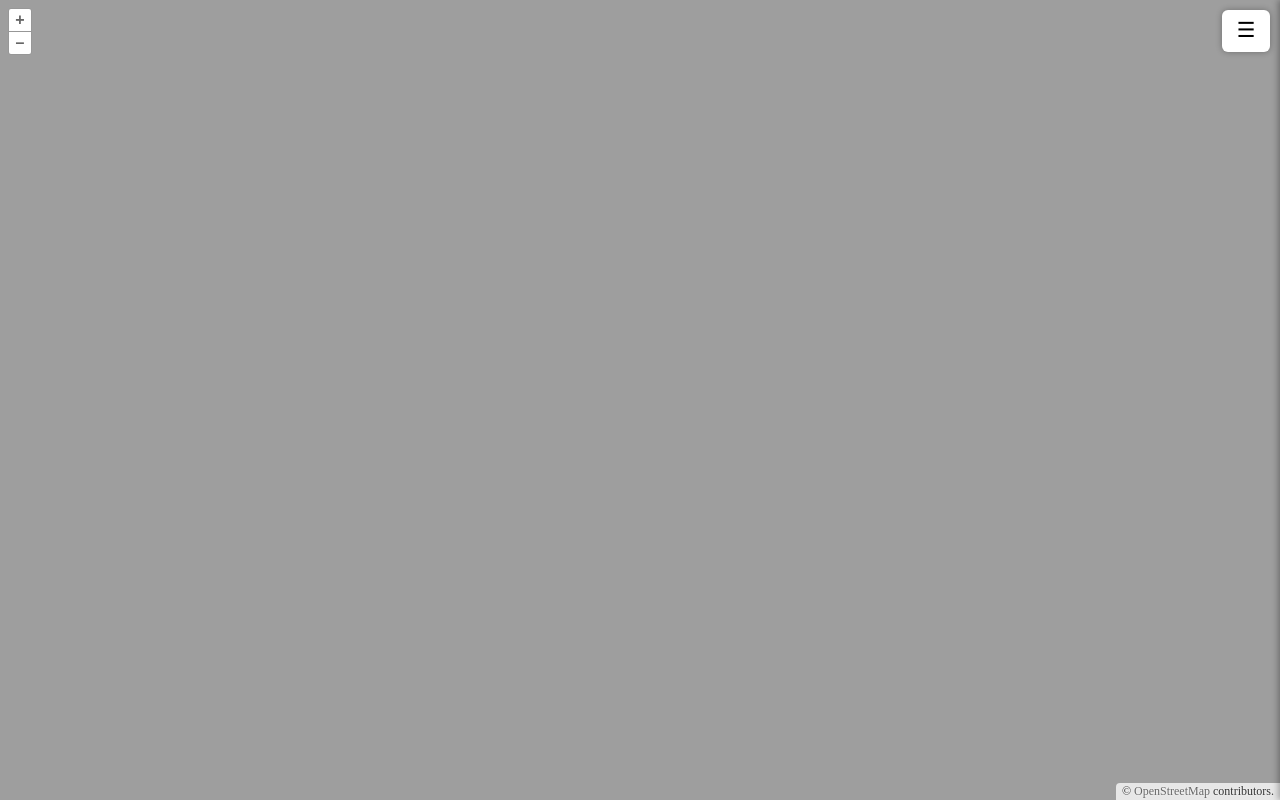
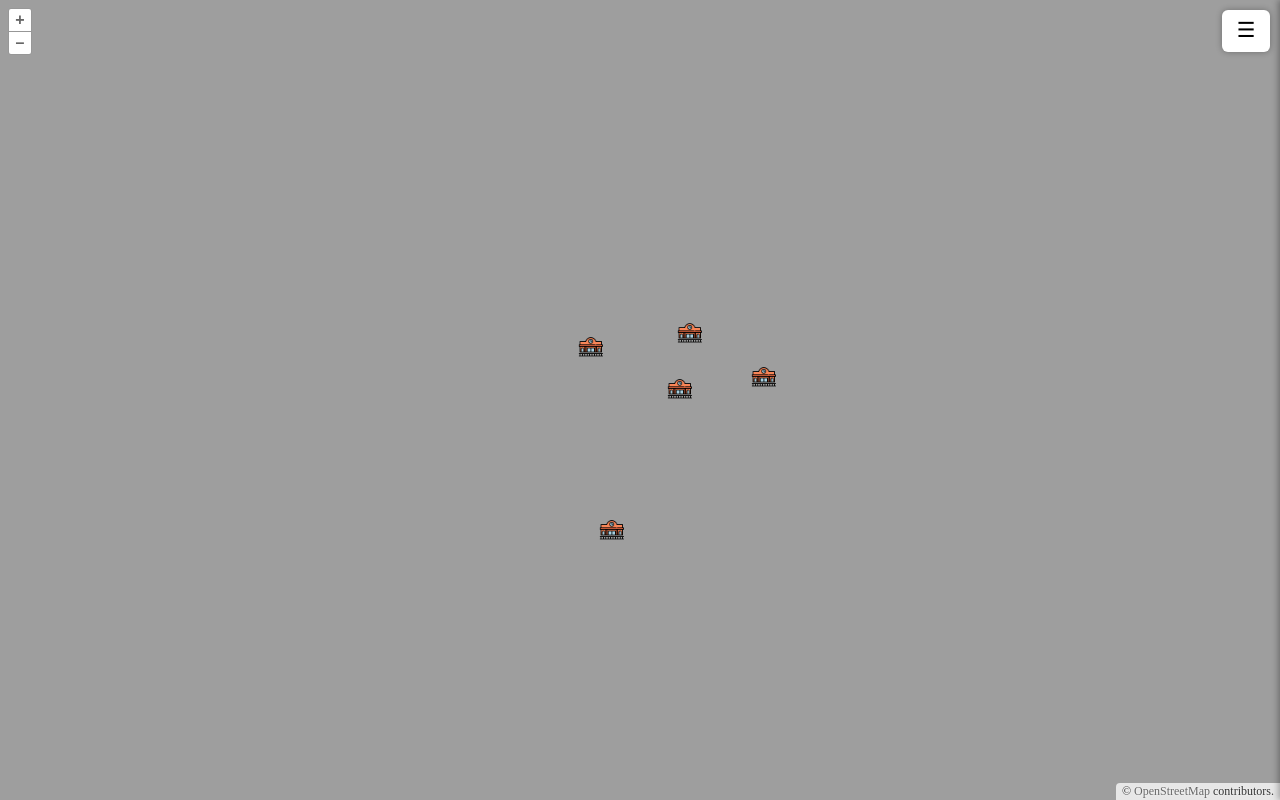
Before and after one commit to fenesiaron1/Budapest-Route-Planner, a website built with Vite: page index.html in a window 1280 px wide. Shown: the top 800 px of the page. Built offline with nearby package versions, Linux system fonts and the light colour scheme; no server answers.

Commit message:
Added the more important bkk stations, right clicking them will reveal the specified info on the side panel.

```diff
--- a/index.html
+++ b/index.html
@@ -33,6 +33,14 @@
         <button class="saved-action">Add</button>
         <button class="saved-delete" hidden>Delete</button>
       </div>
+
+      <div id="stationInfo" hidden>
+        <hr>
+        <h3 id="stationName"></h3>
+        <div id="stationType"></div>
+        <div id="stationDescription"></div>
+      </div>
+
     </div>
 
     <div id="controls">
--- a/src/map.js
+++ b/src/map.js
@@ -9,6 +9,7 @@ import VectorLayer from 'ol/layer/Vector';
 import VectorSource from 'ol/source/Vector';
 import { Icon, Style } from 'ol/style';
 import Stroke from 'ol/style/Stroke.js';
+import GeoJSON from 'ol/format/GeoJSON.js';
 
 export const map = new Map({
   target: 'map',
@@ -52,6 +53,13 @@ export const savedLayer = new VectorLayer({
     })
 });
 savedLayer.setZIndex(15);
+
+export const stationsLayer = new VectorLayer({
+    source: new VectorSource({
+        features: [],
+    })
+});
+stationsLayer.setZIndex(12);
 
 export const geolocStyle = new Style({
   image: new Icon({
@@ -101,6 +109,14 @@ export const favoriteStyle = new Style({
   }),
 });
 
+export const stationStyle = new Style({
+  image: new Icon({
+    src: 'src/station.png',
+    anchor: [0.5, 1],
+    scale: 0.05
+  }),
+});
+
 export const routeStyle = new Style({
   stroke: new Stroke({
     color: 'red',
@@ -112,6 +128,7 @@ map.addLayer(markerLayer);
 map.addLayer(routeLayer);
 map.addLayer(geolocLayer);
 map.addLayer(savedLayer);
+map.addLayer(stationsLayer);
 
 export function addMarker(coord) {
   const marker = new Feature({
@@ -185,3 +202,19 @@ export function removeSavedMarker(type) {
   if (existing) savedLayer.getSource().removeFeature(existing);
   persistSavedMarkers();
 }
+
+async function loadStations() {
+  try {
+    const response = await fetch('src/stations.geojson');
+    const geojsonData = await response.json();
+    const features = new GeoJSON().readFeatures(geojsonData, {
+      dataProjection: 'EPSG:4326',
+      featureProjection: 'EPSG:3857'
+    });
+    features.forEach(feature => feature.setStyle(stationStyle));
+    stationsLayer.getSource().addFeatures(features);
+  } catch (e) {
+    console.error('Failed to load stations', e);
+  }
+}
+loadStations();
--- a/src/ui.js
+++ b/src/ui.js
@@ -11,7 +11,7 @@ import VectorSource from 'ol/source/Vector';
 import { Icon, Style } from 'ol/style';
 import LineString from 'ol/geom/LineString.js';
 import Stroke from 'ol/style/Stroke.js';
-import { map, markerLayer, routeLayer, geolocLayer, geolocStyle, markerStyle, routeStyle, addMarker, savedLayer, getSavedMarker, setSavedMarker, removeSavedMarker, loadSavedMarkers } from './map.js';
+import { map, markerLayer, routeLayer, geolocLayer, geolocStyle, markerStyle, routeStyle, addMarker, savedLayer, stationsLayer, getSavedMarker, setSavedMarker, removeSavedMarker, loadSavedMarkers } from './map.js';
 import { getGeolocation, geolocMarker } from './geolocation.js';
 import { drawRoute, routingEvents } from './routing.js';
 
@@ -33,6 +33,11 @@ const durationEl = document.getElementById('duration');
 const savedToggleBtn = document.getElementById('savedToggleBtn');
 const savedPanel = document.getElementById('savedPanel');
 const savedTypes = ['home', 'workplace', 'study', 'favorite'];
+
+const stationInfoEl = document.getElementById('stationInfo');
+const stationNameEl = document.getElementById('stationName');
+const stationTypeEl = document.getElementById('stationType');
+const stationDescriptionEl = document.getElementById('stationDescription');
 
 function updateUI() {
     const bothSelected = currentSelectedMarker1 !== null && currentSelectedMarker2 !== null;
@@ -148,6 +153,19 @@ profileSelect.addEventListener('change', function () {
   }
 });
 
+map.getViewport().addEventListener('contextmenu', function (event) {
+  event.preventDefault();
+  const feature = map.getFeaturesAtPixel(map.getEventPixel(event))
+    .find(feature => stationsLayer.getSource().getFeatures().includes(feature));
+  if (!feature) return;
+
+  stationNameEl.textContent = feature.get('name');
+  stationTypeEl.textContent = feature.get('type');
+  stationDescriptionEl.textContent = feature.get('description');
+  stationInfoEl.hidden = false;
+  savedPanel.classList.add('open');
+});
+
 savedToggleBtn.addEventListener('click', function () {
   savedPanel.classList.toggle('open');
 });
```
Also changed, not shown: src/station.png (added), src/stations.geojson (added).
